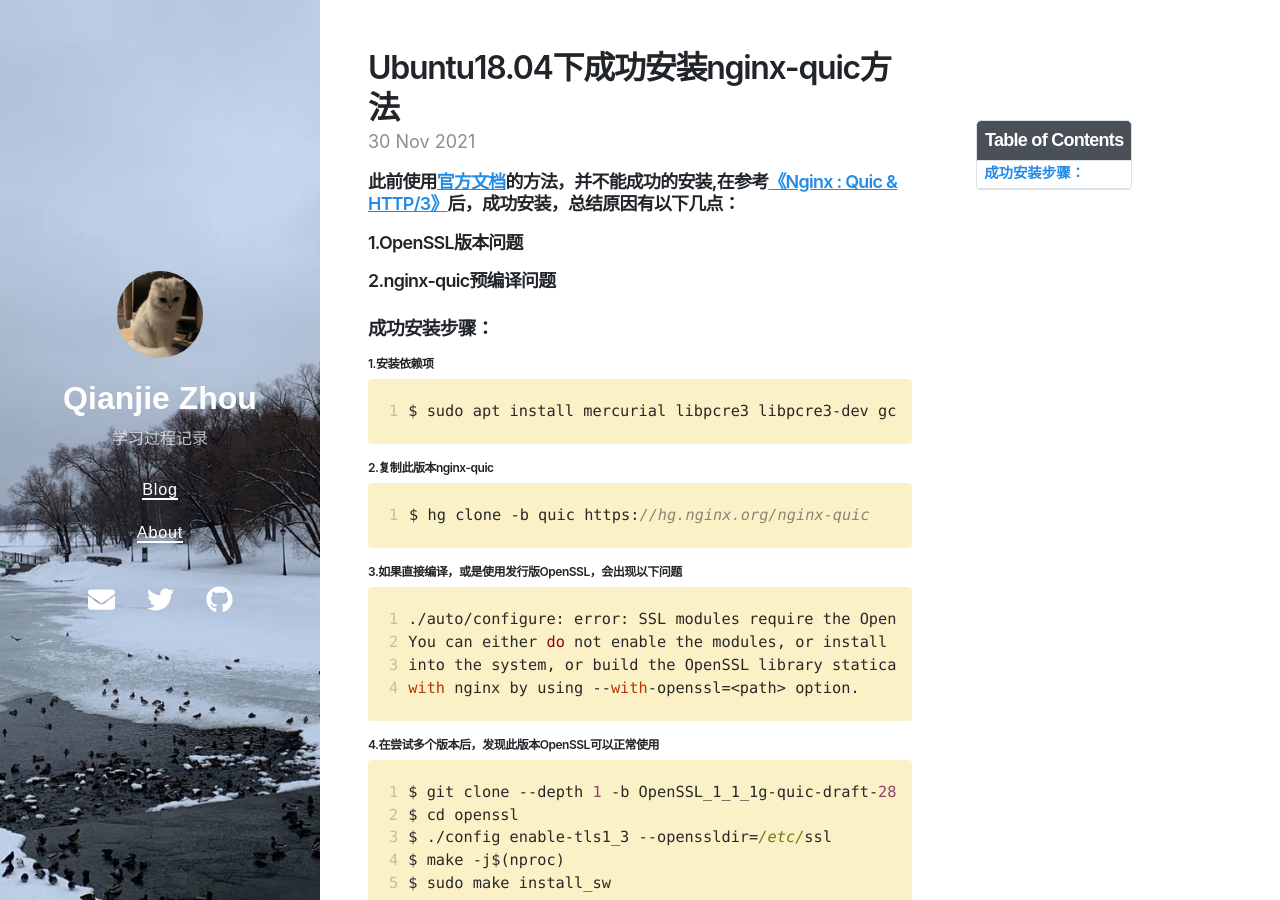
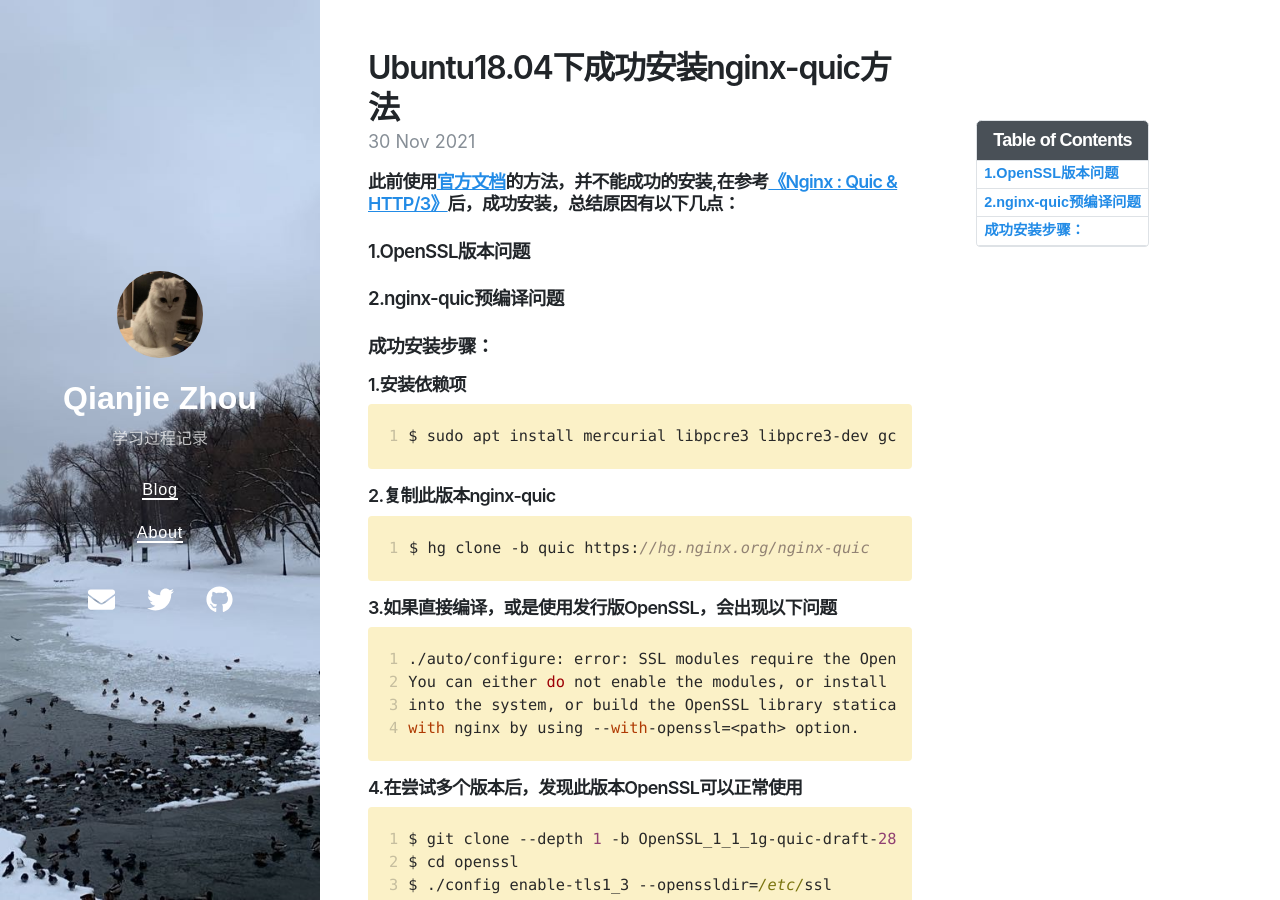
Before and after one commit to qianjiezhou/qianjiezhou.github.io, a Jekyll site: the page built from _posts/2021-11-30-Ubuntu18.04下成功安装nginx-quic方法.md, in a window 1280 px wide and 900 px high. Built offline with Jekyll 4.4.1, drawn with Linux system fonts in a browser that asks for light colours; nearby versions of some CDN libraries.

Commit message:
修改文件: _posts/2021-11-30-Ubuntu18.04下成功安装nginx-quic方法.md

```diff
--- a/_posts/2021-11-30-Ubuntu18.04下成功安装nginx-quic方法.md
+++ b/_posts/2021-11-30-Ubuntu18.04下成功安装nginx-quic方法.md
@@ -11,26 +11,26 @@ toc:  true
 {% highlight js linenos %}
 
 {% endhighlight %}
-#### 1.OpenSSL版本问题
-#### 2.nginx-quic预编译问题
+### 1.OpenSSL版本问题
+### 2.nginx-quic预编译问题
 
 ### 成功安装步骤：
-###### 1.安装依赖项
+#### 1.安装依赖项
 {% highlight js linenos %}
 $ sudo apt install mercurial libpcre3 libpcre3-dev gcc make autoconf zlib1g zlib1g-dev -y
 {% endhighlight %}
-###### 2.复制此版本nginx-quic
+#### 2.复制此版本nginx-quic
 {% highlight js linenos %}
 $ hg clone -b quic https://hg.nginx.org/nginx-quic
 {% endhighlight %}
-###### 3.如果直接编译，或是使用发行版OpenSSL，会出现以下问题
+#### 3.如果直接编译，或是使用发行版OpenSSL，会出现以下问题
 {% highlight js linenos %}
 ./auto/configure: error: SSL modules require the OpenSSL library.
 You can either do not enable the modules, or install the OpenSSL library
 into the system, or build the OpenSSL library statically from the source
 with nginx by using --with-openssl=<path> option.
 {% endhighlight %}
-###### 4.在尝试多个版本后，发现此版本OpenSSL可以正常使用
+#### 4.在尝试多个版本后，发现此版本OpenSSL可以正常使用
 {% highlight js linenos %}
 $ git clone --depth 1 -b OpenSSL_1_1_1g-quic-draft-28 https://github.com/tatsuhiro-t/openssl
 $ cd openssl
@@ -38,7 +38,7 @@ $ ./config enable-tls1_3 --openssldir=/etc/ssl
 $ make -j$(nproc)
 $ sudo make install_sw
 {% endhighlight %}
-###### 5.编译nginx-quic
+#### 5.编译nginx-quic
 {% highlight js linenos %}
 $ cd ../nginx-quic/
 $ ./auto/configure --with-debug --with-http_v3_module \
@@ -52,7 +52,7 @@ $ ./auto/configure --with-debug --with-http_v3_module \
 			                 --with-ld-opt="-L../boringssl/build/ssl  -L../boringssl/build/crypto"\
 							 --with-openssl=<path>
 {% endhighlight %}
-###### 6.安装nginx-quic
+#### 6.安装nginx-quic
 {% highlight js linenos %}
 $ sudo make install
 {% endhighlight %}
```
